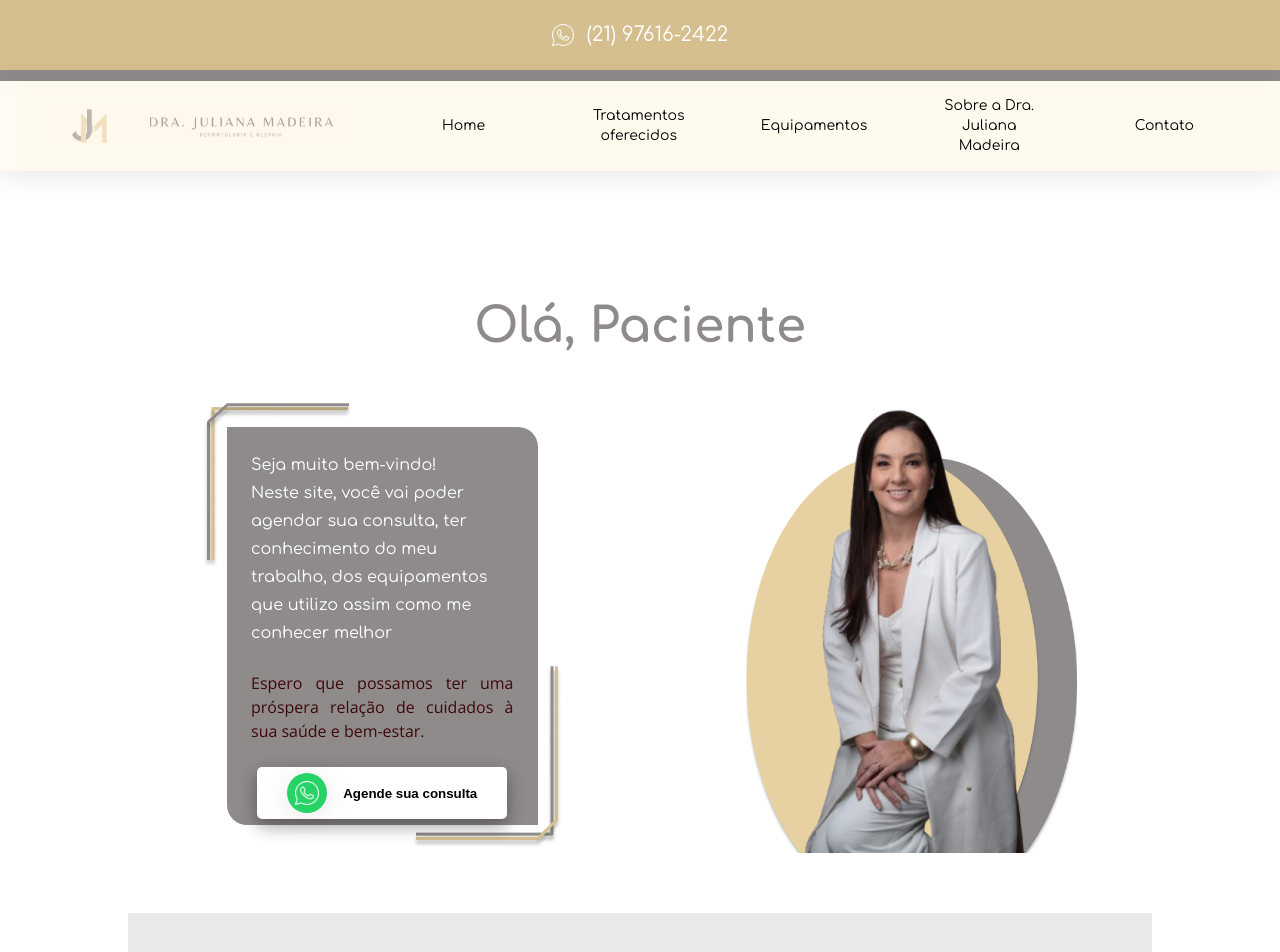
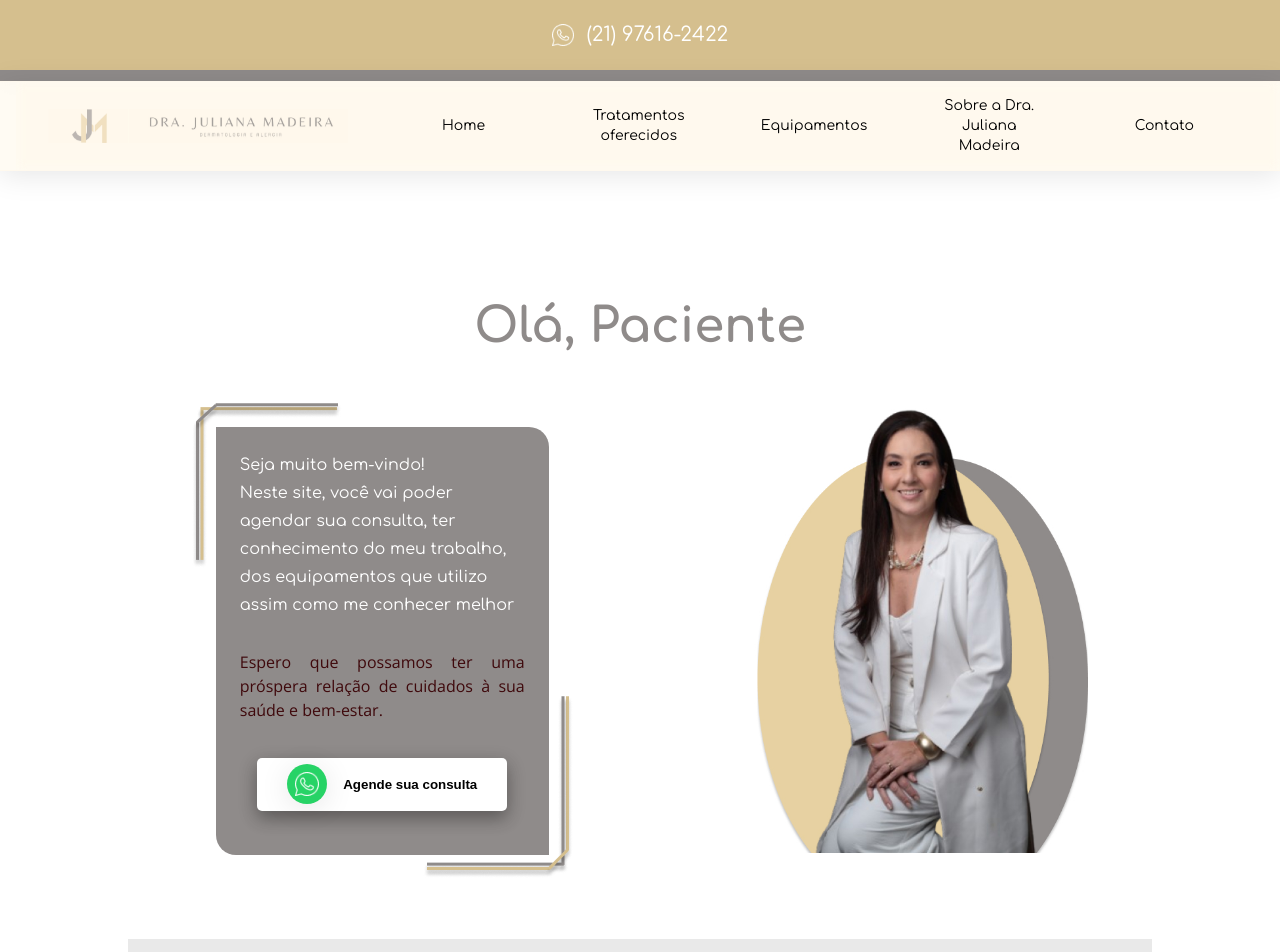
Before and after one commit to LucasTrevelin/dra-juliana-madeira, a React (Vite) app in the folder dra-juliana-madeira/: page / in a window 1280 px wide. Shown: the top 952 px of the page. Built offline with nearby package versions, Linux system fonts and the light colour scheme.

Commit message:
feat: add link of whats in greetings view button

```diff
--- a/dra-juliana-madeira/src/components/Button/Button.styled.ts
+++ b/dra-juliana-madeira/src/components/Button/Button.styled.ts
@@ -7,10 +7,7 @@ const mapperVariants = {
   socialMedia: css<TButtonVariants>`
     width: ${({ $width }) => $width || '15.625rem'};
     @media screen and (${devices.sm}) {
-      width: 12rem;
-    }
-    @media screen and (${devices.sm}) {
-      width: 10rem;
+      width: 14rem;
     }
     height: 3.3rem;
     border-radius: 5px;
--- a/dra-juliana-madeira/src/components/Greetings/Greetings.styled.ts
+++ b/dra-juliana-madeira/src/components/Greetings/Greetings.styled.ts
@@ -57,7 +57,7 @@ export const IntroFrame = styled(motion.main)`
   height: 480px;
   aspect-ratio: 0.75/1;
   @media screen and (${devices.greetingsMaxBreak}) {
-    height: 350px;
+    height: 380px;
     padding: 1.5rem;
   }
 
@@ -111,12 +111,14 @@ export const CoverPhoto = styled(motion.img)`
   }
 `
 
-export const ButtonContainer = styled.div`
+export const ButtonContainer = styled.a`
   display: flex;
   justify-content: center;
   align-items: center;
   width: 100%;
   margin-bottom: 1rem;
+  color: inherit;
+  text-decoration: none;
 `
 
 export const ButtonContent = styled.div`
--- a/dra-juliana-madeira/src/components/Greetings/Greetings.tsx
+++ b/dra-juliana-madeira/src/components/Greetings/Greetings.tsx
@@ -2,6 +2,7 @@ import React from 'react'
 
 import * as S from './Greetings.styled'
 import Button from '../Button/Button'
+import { encodedHelpMessage } from '../../helpers/constants'
 
 const Greetings: React.FC = () => {
   return (
@@ -47,7 +48,10 @@ const Greetings: React.FC = () => {
               Espero que possamos ter uma próspera relação de cuidados à sua
               saúde e bem-estar.
             </S.SecondMessage>
-            <S.ButtonContainer>
+            <S.ButtonContainer
+              target='_blank'
+              href={`https://wa.me/+5521976162422?text=${encodedHelpMessage}`}
+            >
               <Button variant='socialMedia' iconTheme='whatsapp'>
                 <S.ButtonContent>
                   <S.IconFrame>
```
